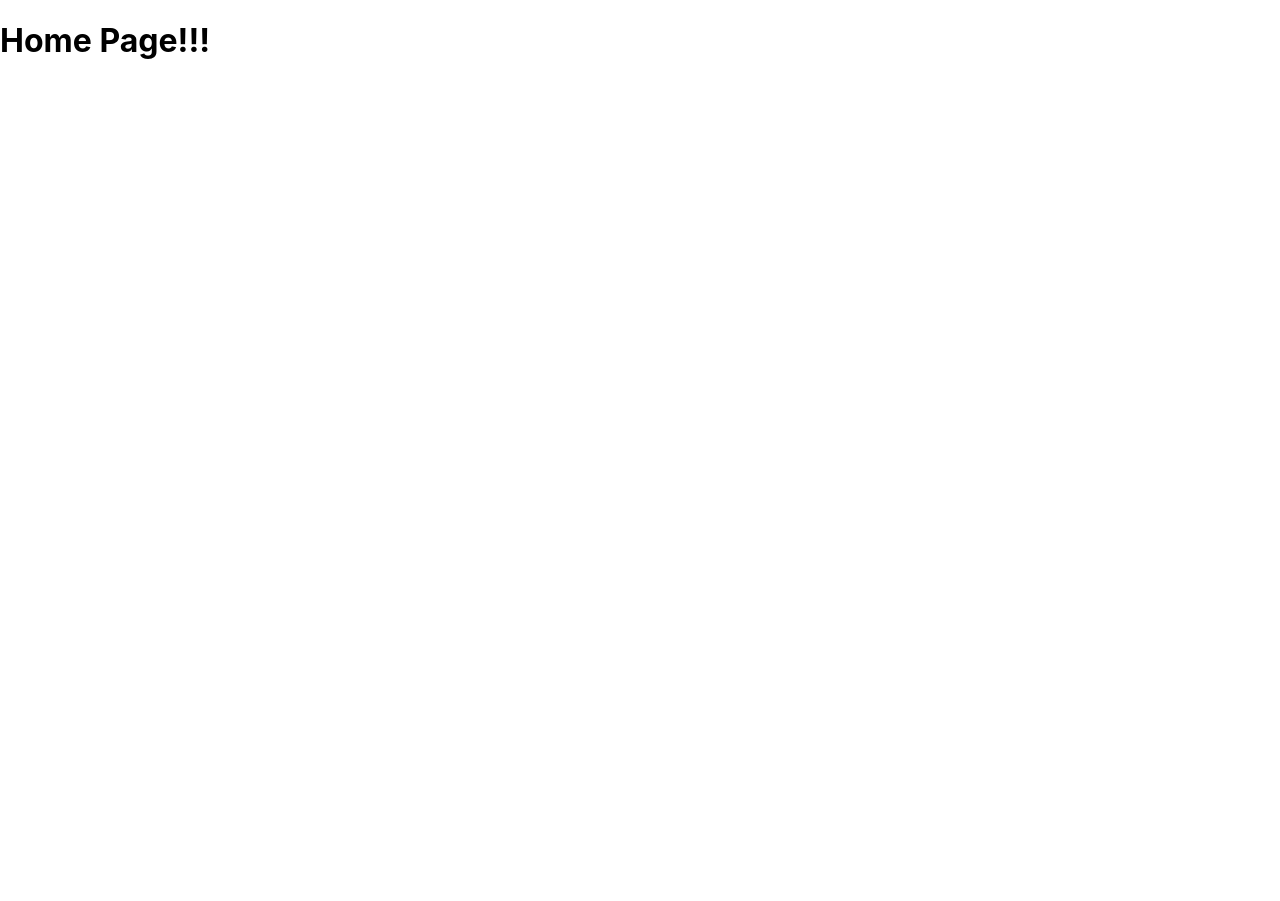
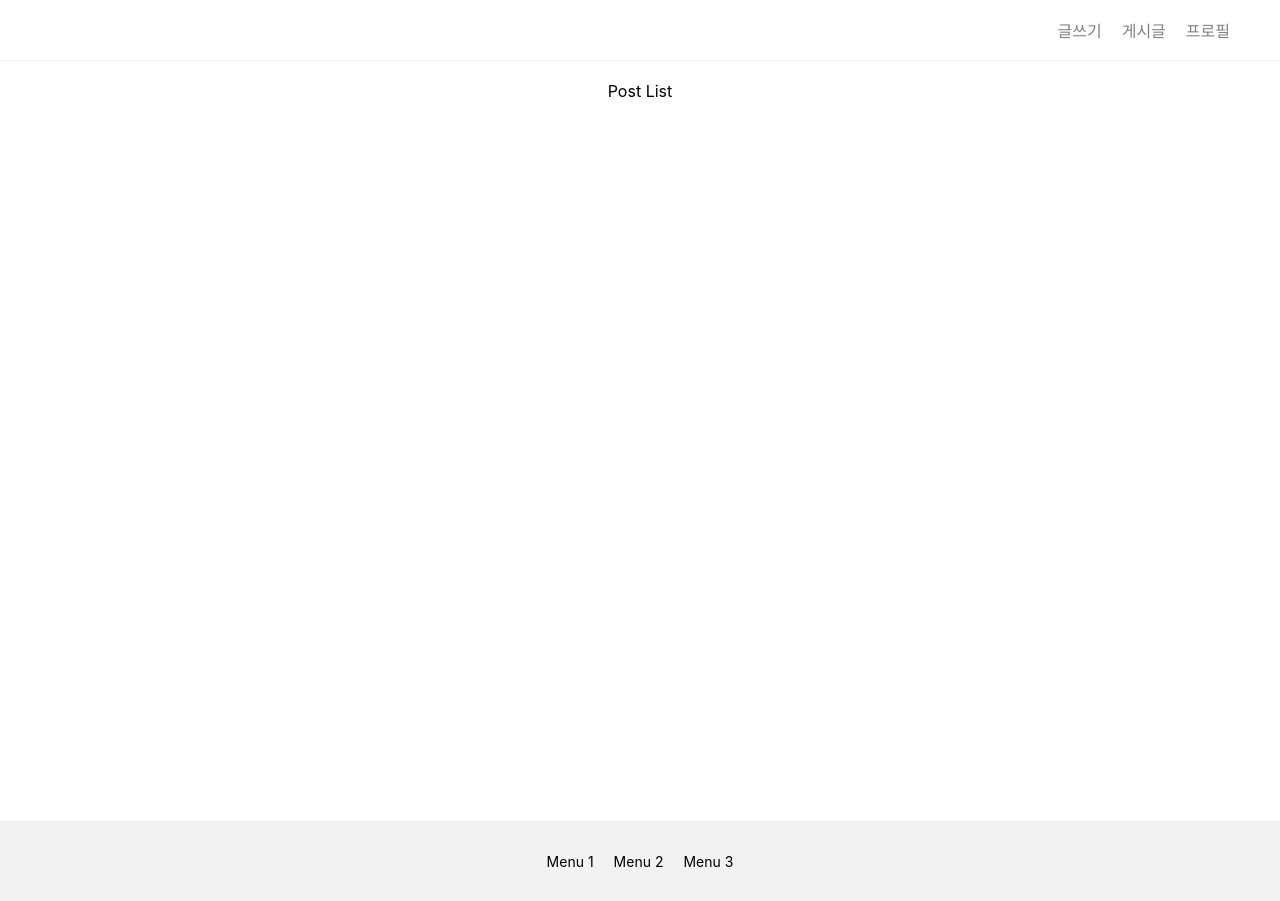
Before and after one commit to eve0625/fastcampus-blog-app, a React (Create React App) app: page / in a window 1280 px wide. Before the commit the page ends 800 px from the top, so only its background shows below. Built offline with nearby package versions, Linux system fonts and the light colour scheme.

Commit message:
홈페이지에 css 적용

```diff
--- a/src/index.css
+++ b/src/index.css
@@ -11,3 +11,41 @@
   font-family: source-code-pro, Menlo, Monaco, Consolas, 'Courier New',
     monospace;
 }
+
+header {
+  display: flex;
+  justify-content: space-between;
+  flex-direction: row-reverse;
+  border-bottom: 1px solid #f2f2f2;
+  padding: 10px 40px;
+  min-height: 40px;
+  align-items: center;
+}
+
+header a {
+  margin: 0 10px;
+  text-decoration: none;
+  color: gray;
+}
+
+header a:focus, header a:hover {
+  color: black;
+}
+
+footer {
+  background-color: #f2f2f2;
+  min-height: 40px;
+  padding: 20px 40px;
+  font-size: 14px;
+  text-align: center;
+  display: flex;
+  align-items: center;
+  justify-content: center;
+  gap: 20px;
+}
+
+.post-list {
+  min-height: 90vh;
+  padding: 20px 40px;
+  text-align: center;
+}
--- a/src/pages/home/index.tsx
+++ b/src/pages/home/index.tsx
@@ -1,5 +1,21 @@
+import { Link } from "react-router-dom";
+
 export default function Home() {
     return (
-        <h1>Home Page!!!</h1>
+        <div>
+            <header>
+                <div>
+                    <Link to="/posts/new">글쓰기</Link>
+                    <Link to="/posts">게시글</Link>
+                    <Link to="/profile">프로필</Link>
+                </div>
+            </header>
+            <div className="post-list">Post List</div>
+            <footer>
+                <div>Menu 1</div>
+                <div>Menu 2</div>
+                <div>Menu 3</div>
+            </footer>
+        </div>
     );
 }
```
